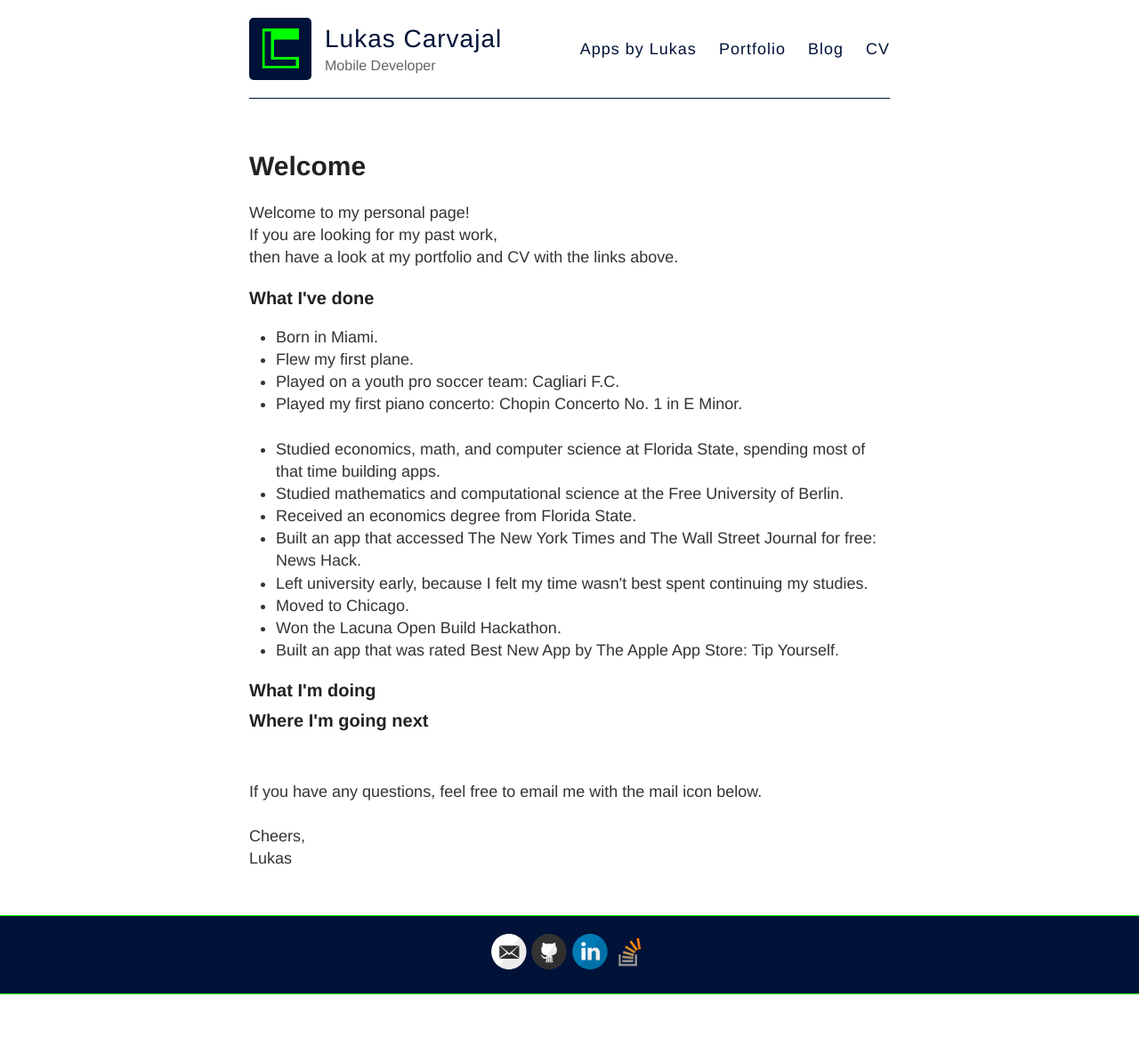
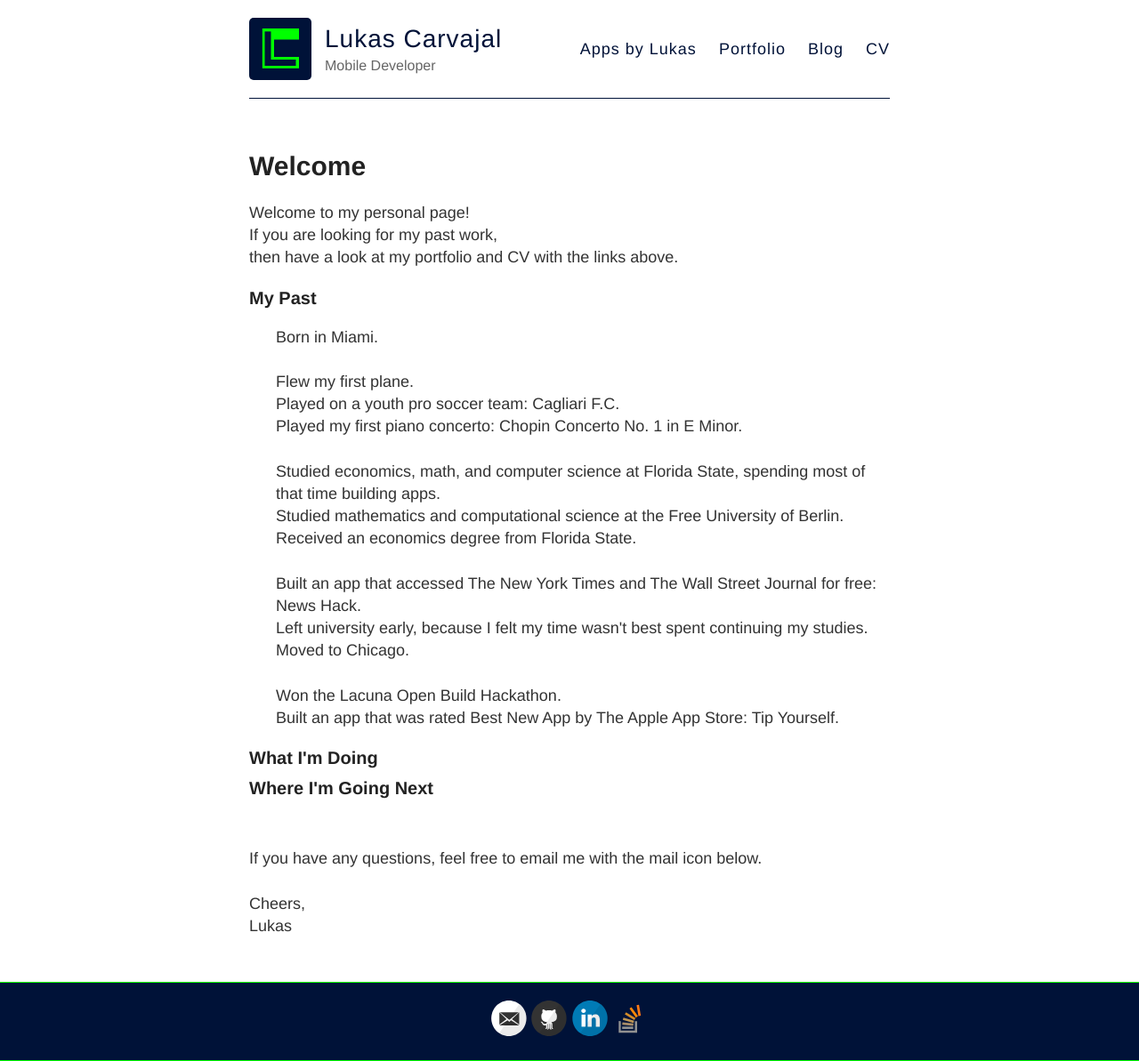
Before and after one commit to Lcarvajal/Lcarvajal.github.io, a Jekyll site: the page built from index.html, in a window 1280 px wide. Shown: the whole page at 89% size. Built offline with Jekyll 4.4.1, drawn with Linux system fonts in a browser that asks for light colours; before the commit the page ends 1118 px from its top, so only the background shows below that.

Commit message:
Update index.html copy

```diff
--- a/index.html
+++ b/index.html
@@ -9,29 +9,29 @@ Welcome to my personal page!<br>
 If you are looking for my past work,<br>
 then have a look at my portfolio and CV with the links above.<br>
 
-<h3>What I've done</h3>
+<h3>My Past</h3>
 <ul>
-	<li>Born in Miami.</li>
+Born in Miami.<br><br>
 
-	<li>Flew my first plane.</li>
-	<li>Played on a youth pro soccer team: Cagliari F.C.</li>
-	<li>Played my first piano concerto: Chopin Concerto No. 1 in E Minor.</li>
-<br>
-	<li>Studied economics, math, and computer science at Florida State, spending most of that time building apps.</li>
-	<li>Studied mathematics and computational science at the Free University of Berlin.</li>
-	<li>Received an economics degree from Florida State.</li>
+Flew my first plane.<br>
+Played on a youth pro soccer team: Cagliari F.C.<br>
+Played my first piano concerto: Chopin Concerto No. 1 in E Minor.<br><br>
 
-	<li>Built an app that accessed The New York Times and The Wall Street Journal for free: News Hack.</li>
-	<li>Left university early, because I felt my time wasn't best spent continuing my studies.</li>
-	<li>Moved to Chicago.</li>
+Studied economics, math, and computer science at Florida State, spending most of that time building apps.<br>
+Studied mathematics and computational science at the Free University of Berlin.<br>
+Received an economics degree from Florida State.<br><br>
 
-	<li>Won the Lacuna Open Build Hackathon.</li>
-	<li>Built an app that was rated Best New App by The Apple App Store: Tip Yourself.</li>
+Built an app that accessed The New York Times and The Wall Street Journal for free: News Hack.<br>
+Left university early, because I felt my time wasn't best spent continuing my studies.<br>
+Moved to Chicago.<br><br>
+
+Won the Lacuna Open Build Hackathon.<br>
+Built an app that was rated Best New App by The Apple App Store: Tip Yourself.
 </ul>
 
-<h3>What I'm doing</h3>
+<h3>What I'm Doing</h3>
 
-<h3>Where I'm going next</h3>
+<h3>Where I'm Going Next</h3>
 
 <br><br>If you have any questions, feel free to email me with the mail icon below.
 <br><br>Cheers,<br>Lukas
```
